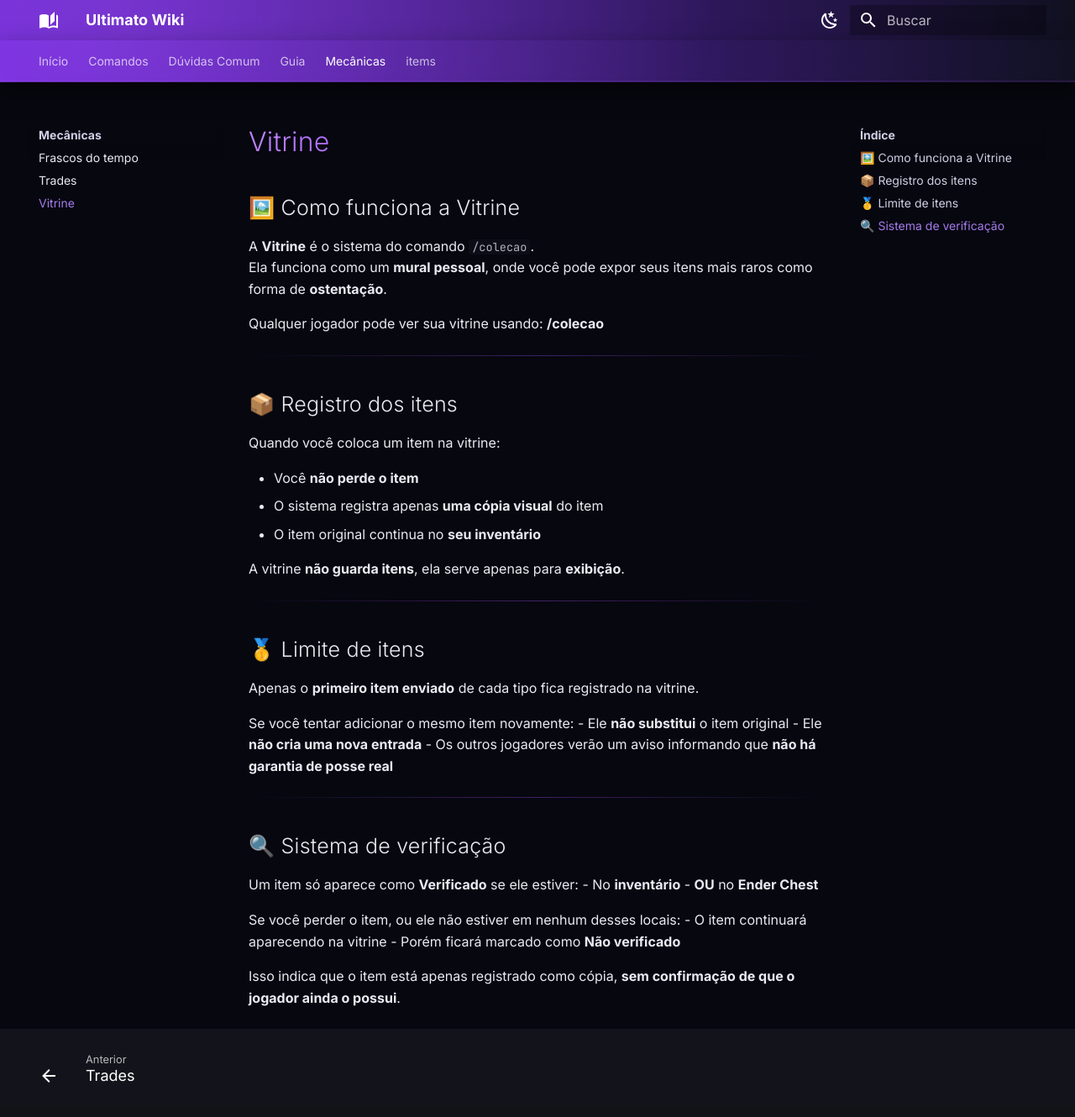
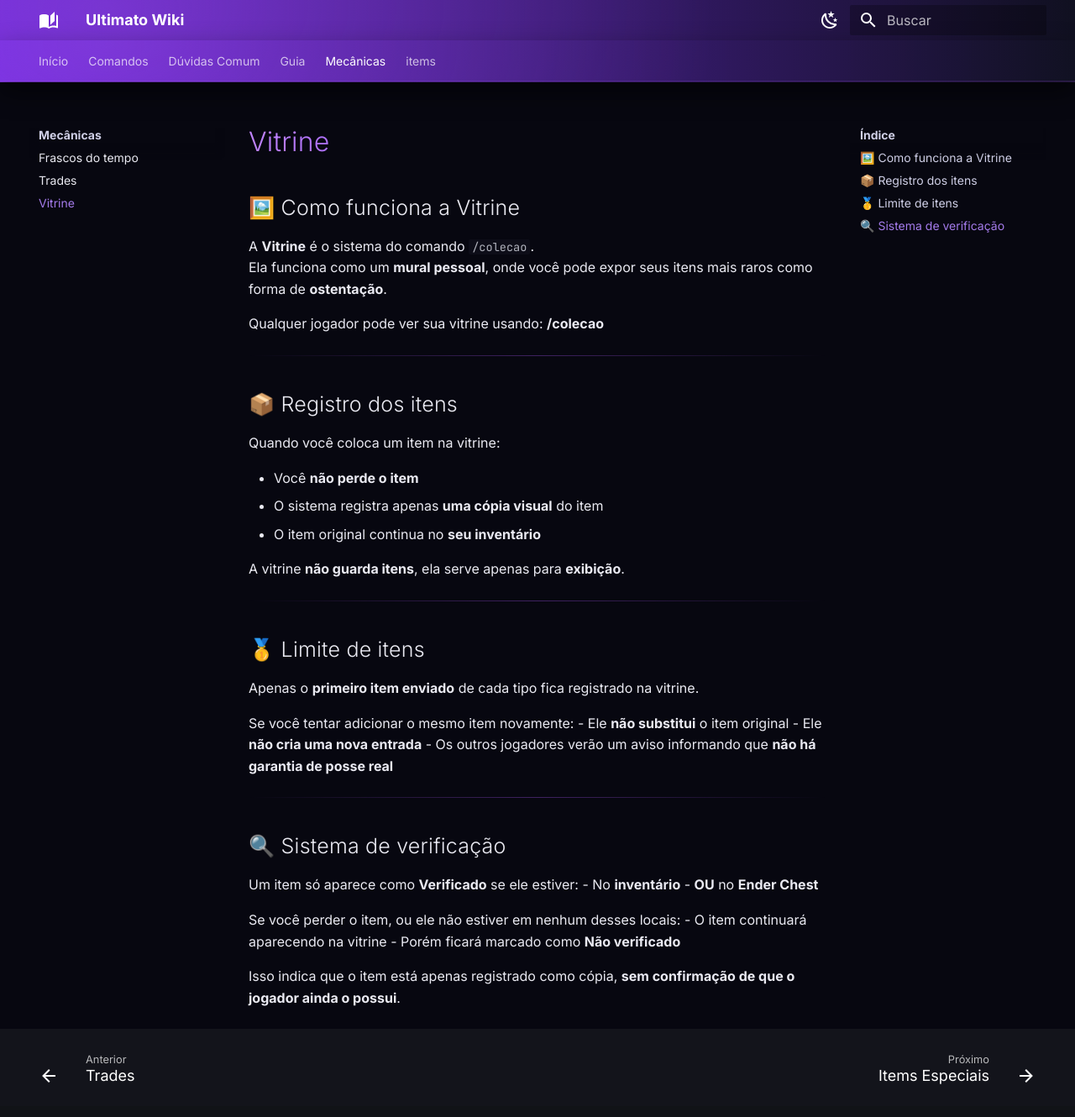
Before and after one commit to Dinner33/ultimato-wiki, an MkDocs documentation site: the page built from docs/mecanicas/vitrine.md, in a window 1280 px wide and 1341 px high. Shown: the top 1330 px of the window at 84% size. Built offline with MkDocs 1.6.1 and Material for MkDocs 9.7.7, drawn with Linux system fonts in a browser that asks for light colours.

Commit message:
Update mkdocs.yml

```diff
--- a/mkdocs.yml
+++ b/mkdocs.yml
@@ -88,4 +88,4 @@ nav:
       - Trades: mecanicas/trade.md
       - Vitrine: mecanicas/vitrine.md
   - items:
-      - Items: items/items.yml
+      - Items Especiais: items/items.md
```
